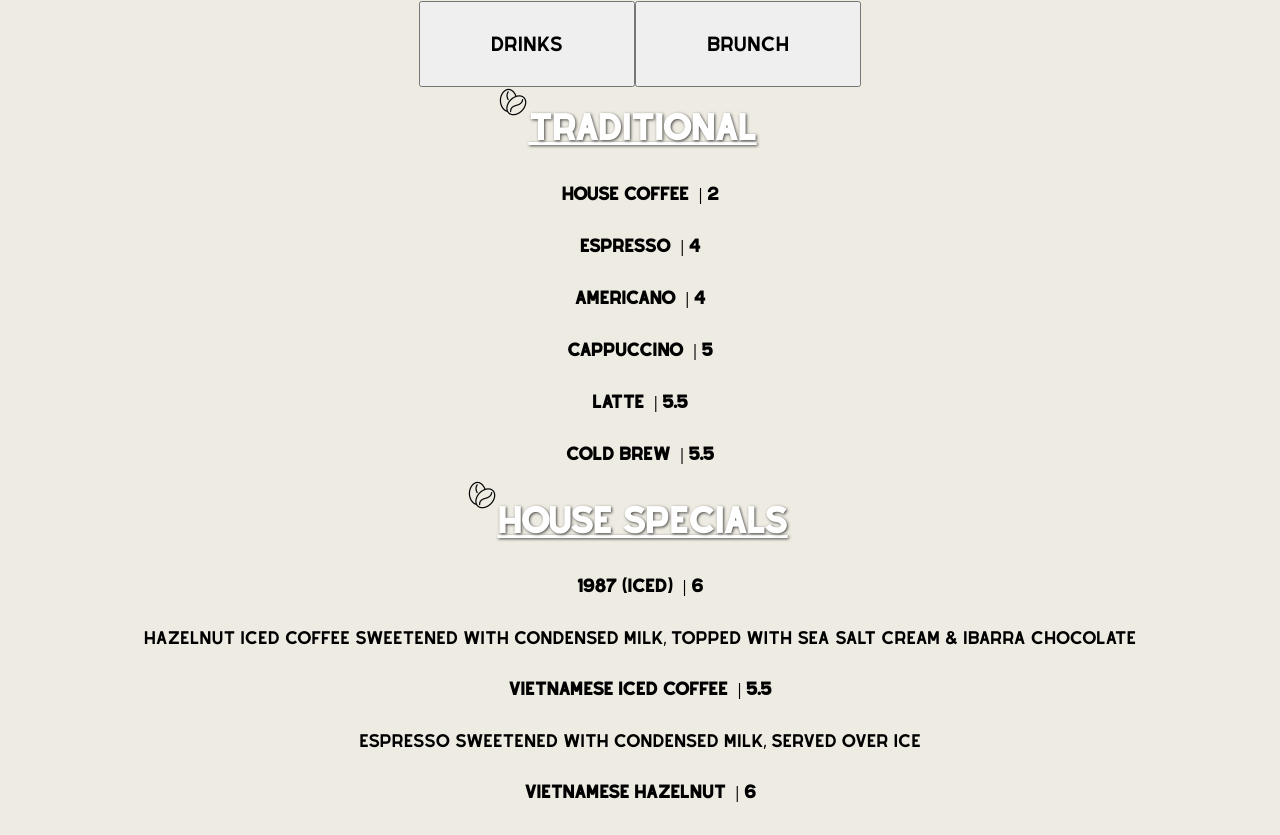
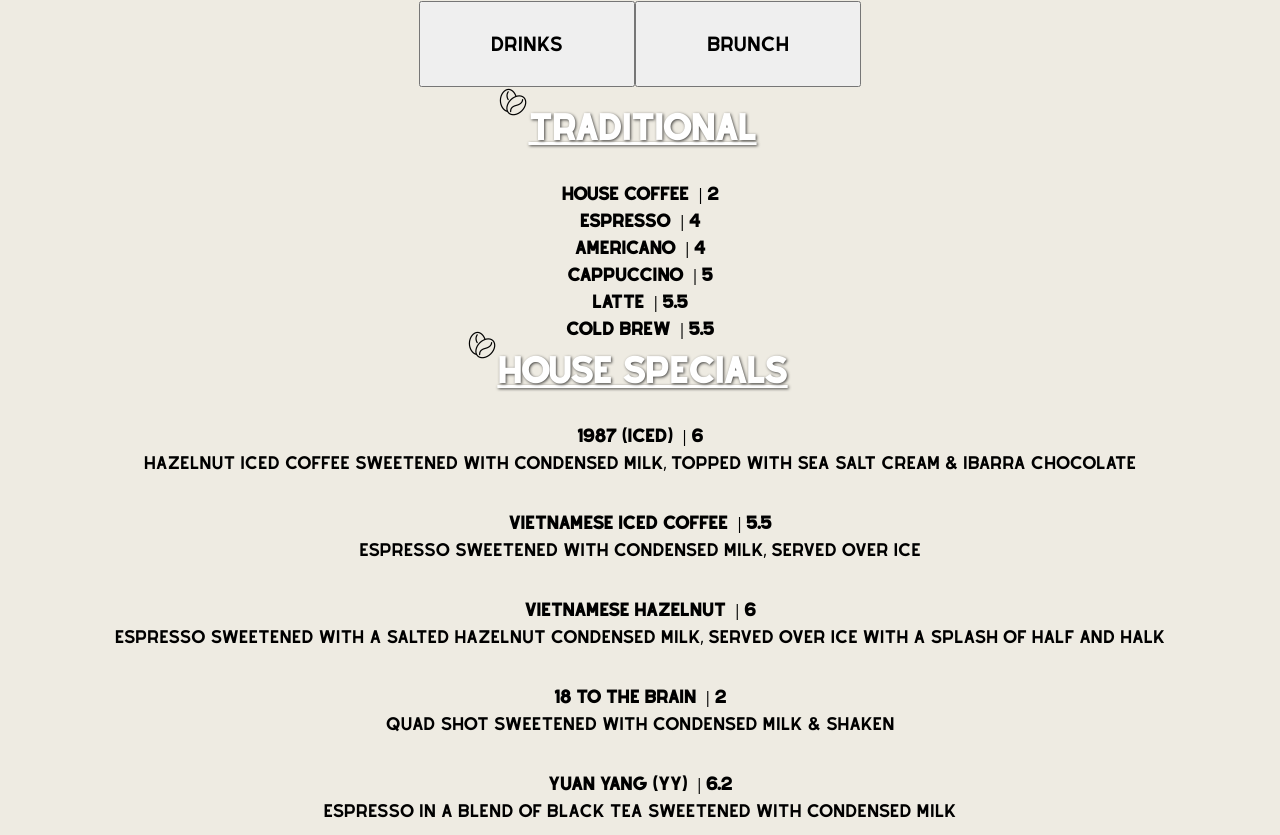
Before and after one commit to rydelldonato/18-grams-website, a React (Create React App) app: page /menus in a window 1280 px wide. Shown: the part 543-1378 px from the top of the page. Built offline with nearby package versions, Linux system fonts and the light colour scheme.

Commit message:
added spacing to menu items

```diff
--- a/src/components/menus/menuLayout.css
+++ b/src/components/menus/menuLayout.css
@@ -11,7 +11,7 @@
 .titleAndPriceDiv{
   display: flex;
   justify-content: center;
-
+  margin-bottom: -25px;
 }
 .name {
   font-weight: bold;
@@ -20,3 +20,6 @@
   font-weight: bold;
   margin-left: 10px;
 }
+.info{
+  margin-bottom: 25px;
+}
```
